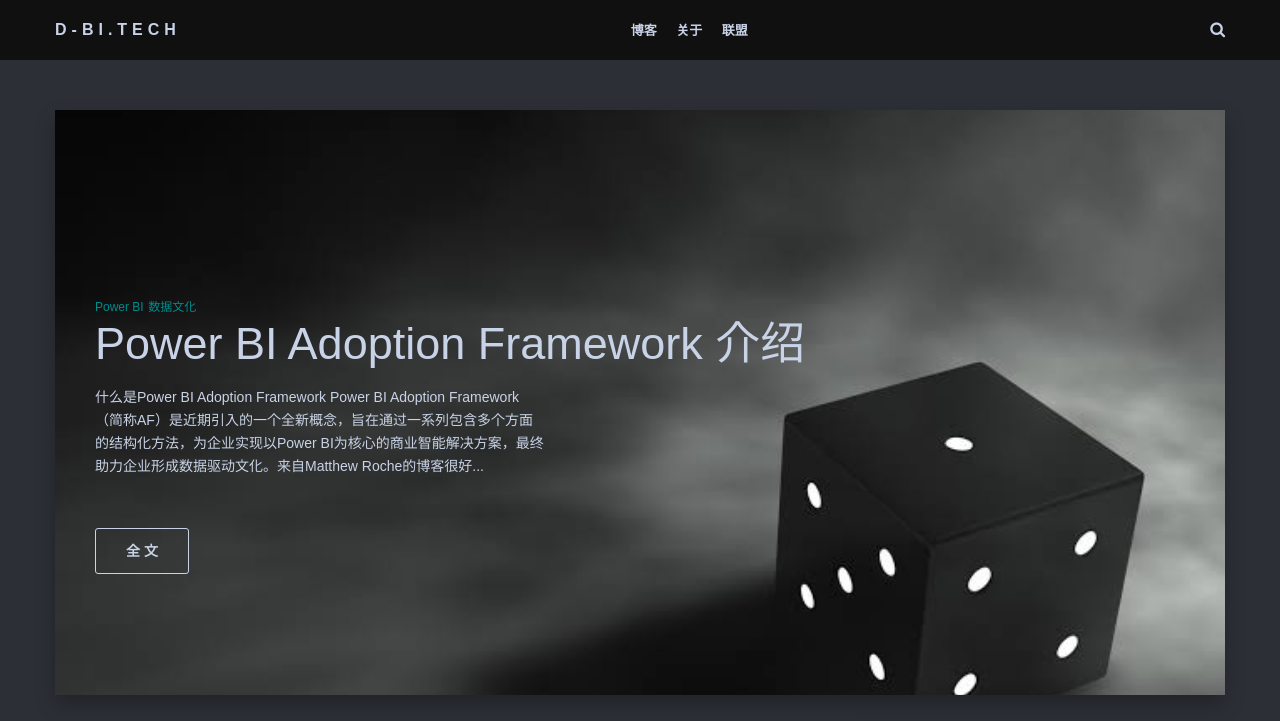
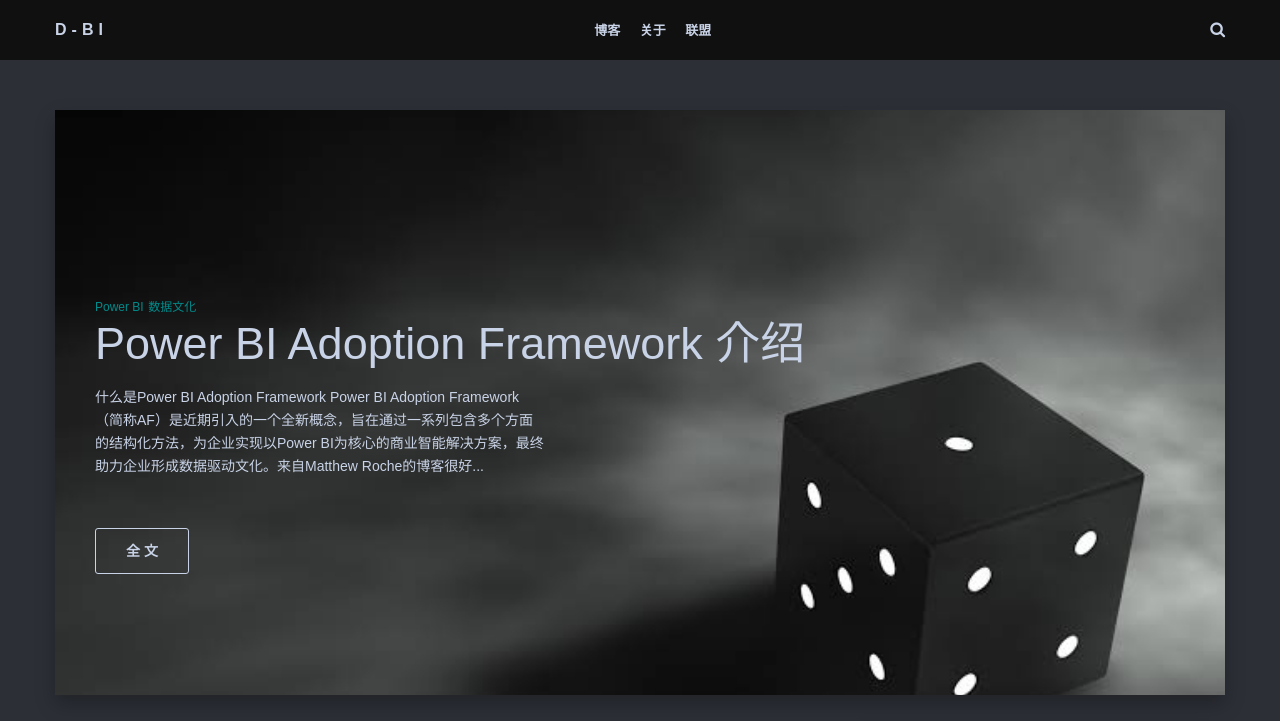
Before and after one commit to D-BI-TECH/D-BI-TECH.github.io, a Jekyll site: the page built from index.html, in a window 1280 px wide and 900 px high, cut to the strip 0-721 px from the top of the window. Built offline with Jekyll 4.4.1, drawn with Linux system fonts in a browser that asks for light colours; nearby versions of some CDN libraries; the list of posts is cut into pages by our own code; comment, search, counter and statistics services are not loaded.

Commit message:
Add files via upload

```diff
--- a/_includes/footer.html
+++ b/_includes/footer.html
@@ -4,7 +4,7 @@
       <div class="col col-12">
         <div class="footer-top">
             <h2 class="logo-title">
-                <a href="{{site.baseurl}}/" class="logo-text">D-BI.TECH</a>
+                <a href="{{site.baseurl}}/" class="logo-text">Davis on BI</a>
 
             </h2><a href="#" class="top"><i class="fa fa-angle-double-up pull-right"></i></a>
 	        <div class="footer-social">
--- a/_includes/header.html
+++ b/_includes/header.html
@@ -4,7 +4,7 @@
       <div class="col col-12">
         <div class="header-box">
           <div class="logo-title">
-            <a href="{{site.baseurl}}/" class="logo-text">D-BI.TECH</a>
+            <a href="{{site.baseurl}}/" class="logo-text">D-BI</a>
           </div>
 
           <nav class="nav-menu">
```
